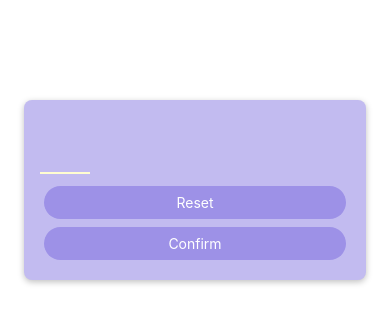
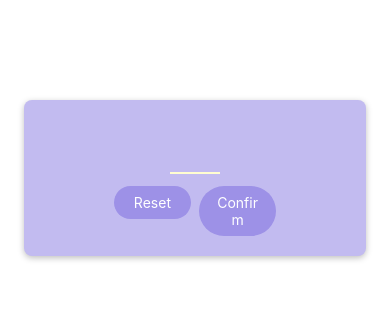
Before and after one commit to kelseyn12/gtnReactNative, a React Native app: screen / in a window 390 px wide. Shown: the top 324 px of the page. Built offline with nearby package versions, Linux system fonts and the light colour scheme.

Commit message:
styled buttons a little better on start game screen component

```diff
--- a/screens/StartGameScreen.js
+++ b/screens/StartGameScreen.js
@@ -3,26 +3,41 @@
 import { TextInput, View, StyleSheet } from "react-native";
 import PrimaryButton from "../components/PrimaryButton";
 
-function StartGameScreen(){
+function StartGameScreen() {
   return (
     <View style={styles.inputContainer}>
-        <TextInput style={styles.numberInput} maxLength={2} keyboardType="number-pad" autoCapitalize="none" autoCorrect={false}/>
+      <TextInput
+        style={styles.numberInput}
+        maxLength={2}
+        keyboardType="number-pad"
+        autoCapitalize="none"
+        autoCorrect={false}
+      />
+      <View style={styles.buttonsContainer}>
+        <View style={styles.buttonContainer}>
           <PrimaryButton>Reset</PrimaryButton>
+        </View>
+        <View style={styles.buttonContainer}>
           <PrimaryButton>Confirm</PrimaryButton>
         </View>
-)}
+      </View>
+    </View>
+  );
+}
 
 export default StartGameScreen;
 
 const styles = StyleSheet.create({
   inputContainer: {
+    justifyContent: "center",
+    alignItems: "center",
     marginTop: 100,
     marginHorizontal: 24,
     padding: 16,
-        backgroundColor: '#C2BBF0',
+    backgroundColor: "#C2BBF0",
     borderRadius: 8,
     elevation: 4, //android shadow
-        shadowColor: 'black', //ios shadow
+    shadowColor: "black", //ios shadow
     shadowOffset: { width: 0, height: 2 }, //ios shadow
     shadowRadius: 6, //ios shadow
     shadowOpacity: 0.25, //ios shadow
@@ -31,11 +46,17 @@
     height: 50,
     width: 50,
     fontSize: 32,
-        borderBottomColor: '#FFFDD0',
+    borderBottomColor: "#FFFDD0",
     borderBottomWidth: 2,
-        color: '#FFFDD0',
+    color: "#FFFDD0",
     marginVertical: 8,
-        fontWeight: 'bold',
-        textAlign: 'center',
-    }
-})
+    fontWeight: "bold",
+    textAlign: "center",
+  },
+  buttonsContainer: {
+    flexDirection: "row",
+  },
+  buttonContainer: {
+    flex: 1,
+  },
+});
```
Lines whose indentation alone changed are shown as unchanged.
